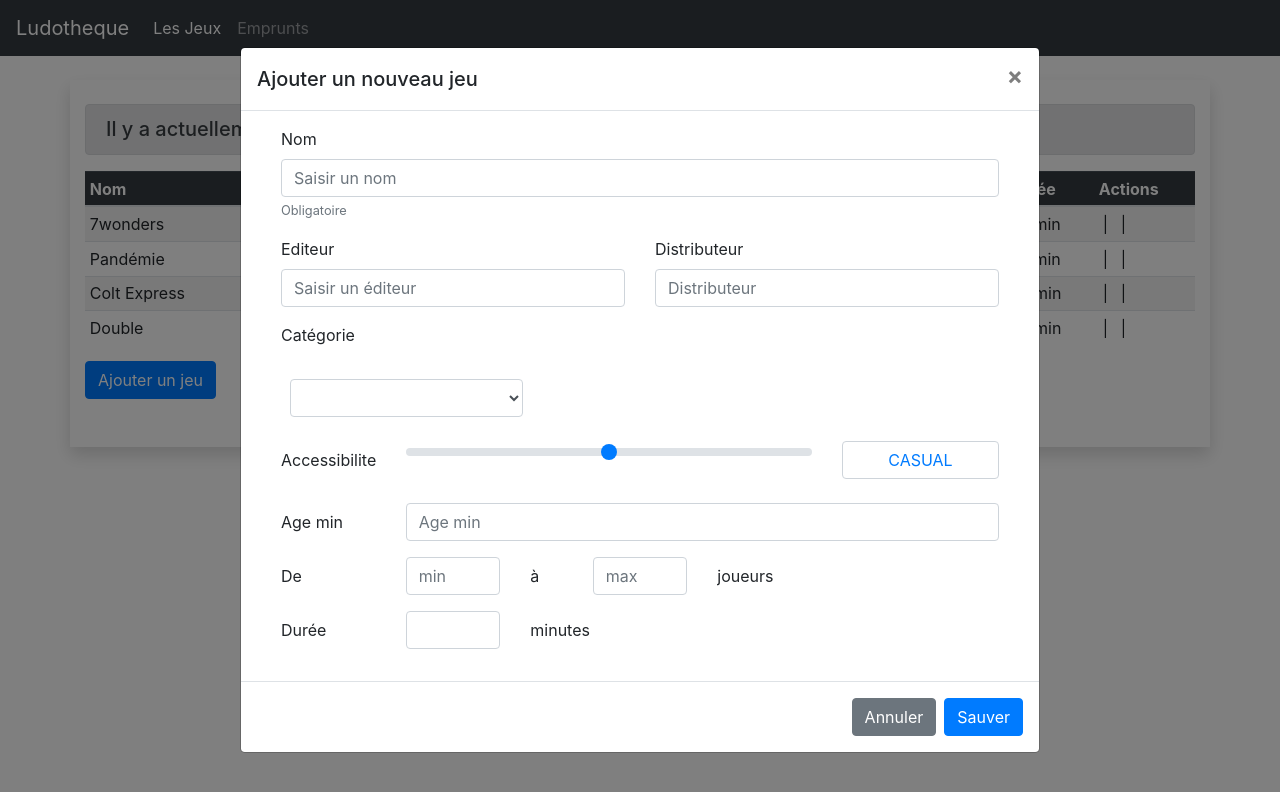
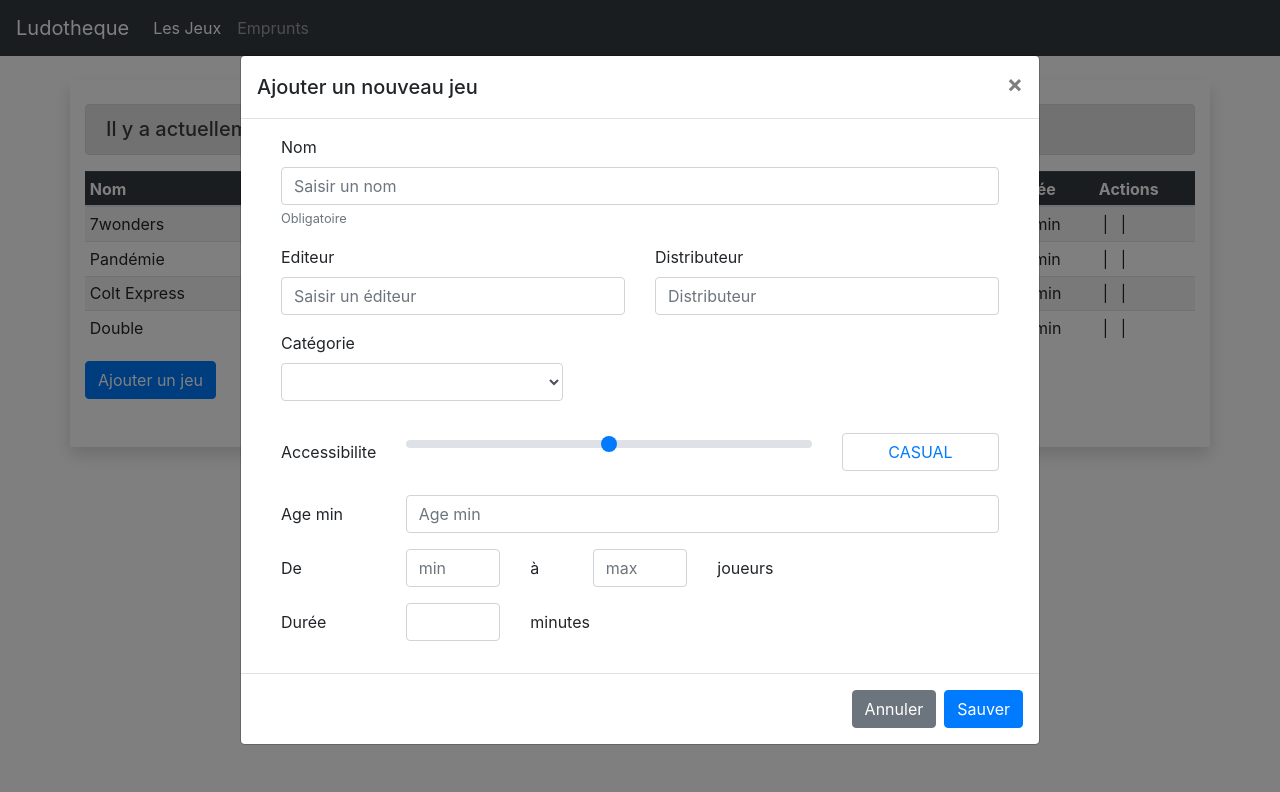
Before and after one commit to Letotoche/ludotheque, an Angular app: page / in a window 1280 px wide. Both pictures are taken after a click on the button "Ajouter un jeu". Shown: the top 792 px of the page. Built offline with nearby package versions, Linux system fonts and the light colour scheme; a web font is replaced by a local one.

Commit message:
ajout categorie

```diff
--- a/src/app/jeux/jeu-edit/jeu-edit.component.html
+++ b/src/app/jeux/jeu-edit/jeu-edit.component.html
@@ -52,22 +52,26 @@
             </div>
           </div>
 
-          <div class="row">
-              <div class="col-sm-12">
+          <div class="row form-group">
+            <div class="form-group col-sm-5">
               <label for="categorie">Catégorie</label>
-                <div class="row p-4">
               <select
                   name="categorie.libelle"
                   id="categorie"
-                      class="form-control selectpicker col-sm-4" >
+                  class="form-control selectpicker" >
                 <option value=""></option>
                 <option *ngFor="let cat of getCategoriesDisponibles()" value="{{cat.libelle}}">{{cat.libelle}}</option>
               </select>
-                  <div class="col-sm-8">
-                    <a href="#"><span class="oi oi-plus mr-1"></span></a>
+            </div>
+            <div class="col-sm-7 mt-4 pt-2">
+                <div class="form-row align-items-center">
+                  <a href="#" (click)="ajoutCategorie=true" *ngIf="!ajoutCategorie"><span class="oi oi-plus mr-1 mt-1"></span></a>
+                  <a href="#" (click)="ajoutCategorie=false" *ngIf="ajoutCategorie"><span class="oi oi-minus mr-1"></span></a>
+                  <input type="text" *ngIf="ajoutCategorie" class="form-control col-sm-5 ml-2 mr-2" name="categorie" [(ngModel)]="nouvelleCat"/>
+                  <button type="button" *ngIf="ajoutCategorie" class="btn btn-primary" (click)="ajouterCategorie()">Ajouter</button>
                 </div>
               </div>
-              </div>
+
           </div>
 
           <div class="form-group row">
@@ -144,7 +148,7 @@
       <div class="modal-footer">
         <button *ngIf="isModifiable()" type="button" class="btn btn-secondary" data-dismiss="modal">Annuler</button>
         <button *ngIf="isModifiable()" type="button" class="btn btn-primary" (click)="sauverJeu()" data-dismiss="modal">Sauver</button>
-        <button *ngIf="!isModifiable()"type="button" class="btn btn-primary" data-dismiss="modal">Fermer</button>
+        <button *ngIf="!isModifiable()" type="button" class="btn btn-primary" data-dismiss="modal">Fermer</button>
       </div>
     </div>
   </div>
--- a/src/app/jeux/jeu-edit/jeu-edit.component.ts
+++ b/src/app/jeux/jeu-edit/jeu-edit.component.ts
@@ -12,7 +12,10 @@ export class JeuEditComponent implements OnInit {
   @Input() idJeu: number;
   @Input() etat: EtatEdit;
   @Output() jeuSav = new EventEmitter<Jeu>();
-  jeuEdit : Jeu;
+
+  jeuEdit: Jeu;
+  ajoutCategorie: boolean;
+  nouvelleCat: string;
 
   private accessibiliteKeys: number[];
 
@@ -22,6 +25,7 @@ export class JeuEditComponent implements OnInit {
     this.etat = this.etat|(this.idJeu?EtatEdit.MODIFICATION:EtatEdit.CREATION);
     this.accessibiliteKeys = Array.from(ACCESSIBILITE.keys(), (v, i) => v);
     this.majEtat();
+    this.ajoutCategorie = false;
   }
 
   ngOnChanges(changes: SimpleChanges): void {
@@ -112,6 +116,11 @@ export class JeuEditComponent implements OnInit {
     this.jeuSav.emit(this.jeuEdit);
   }
 
+  ajouterCategorie() {
+    this.categorieService.addCategorie(this.nouvelleCat);
+    this.ajoutCategorie = false;
+  }
+
 }
 
 export enum EtatEdit {
--- a/src/app/model/categorie.service.ts
+++ b/src/app/model/categorie.service.ts
@@ -20,7 +20,10 @@ export class CategorieService {
     }
 
   getAllCategories():Categorie[] {
-    return this.categories;
+    let liste: Categorie[];
+    liste = this.categories;
+    liste.sort( (c1, c2) => c1.libelle.localeCompare(c2.libelle) );
+    return liste;
   }
 
   getCategorieByLibelle(libelle: string): Categorie {
```
Lines whose indentation alone changed are shown as unchanged.
